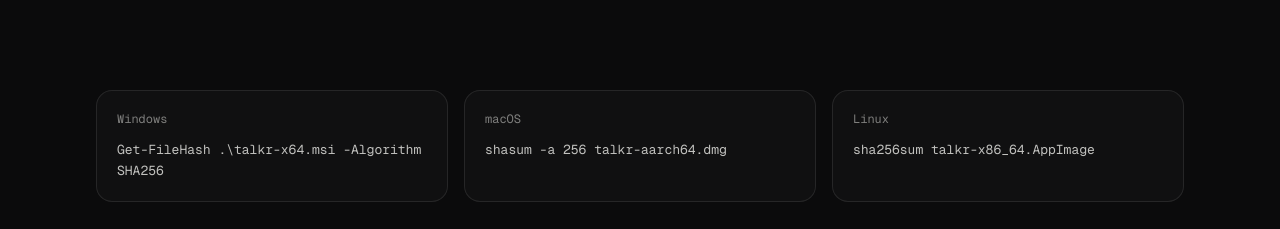
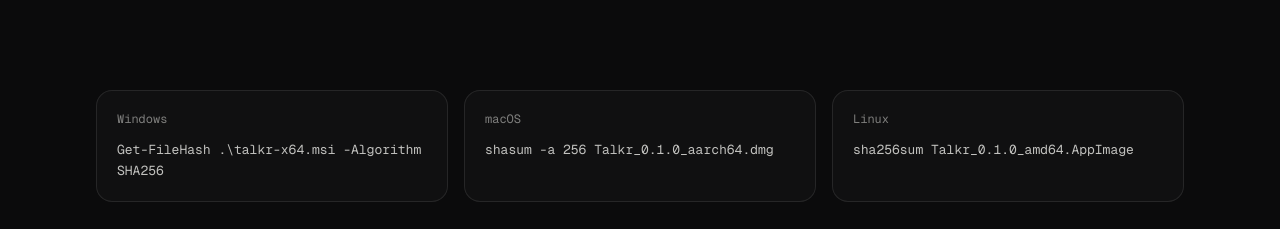
Before and after one commit to alihassan-coder/Talkr, a Next.js app in the folder apps/web/: page /download in a window 1280 px wide. Shown: the part 1500-1729 px from the top of the page. Built offline with nearby package versions, Linux system fonts and the light colour scheme.

Commit message:
fix: update checksum commands for macOS and Linux in download page

```diff
--- a/apps/web/app/download/page.tsx
+++ b/apps/web/app/download/page.tsx
@@ -13,8 +13,8 @@
 
 const checks = [
   { os: 'Windows', command: 'Get-FileHash .\\talkr-x64.msi -Algorithm SHA256' },
-  { os: 'macOS', command: 'shasum -a 256 talkr-aarch64.dmg' },
-  { os: 'Linux', command: 'sha256sum talkr-x86_64.AppImage' },
+  { os: 'macOS', command: 'shasum -a 256 Talkr_0.1.0_aarch64.dmg' },
+  { os: 'Linux', command: 'sha256sum Talkr_0.1.0_amd64.AppImage' },
 ]
 
 const requirements = [
```
